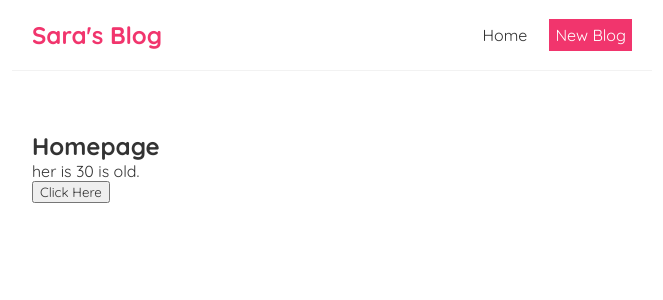
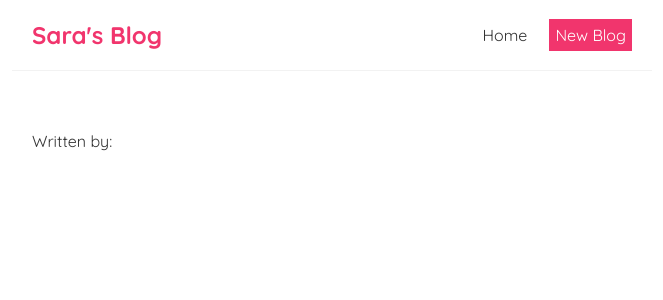
Before and after one commit to spettigrew/react-tut, a React (Create React App) app: page / in a window 1280 px wide. Shown: the top 300 px of the page, without its empty margins (308-971 px from the left). Built offline with nearby package versions, Linux system fonts and the light colour scheme.

Commit message:
Key properties and state hooks added to home comp

```diff
--- a/src/Home.js
+++ b/src/Home.js
@@ -1,19 +1,18 @@
 import { useState } from 'react';
 
 const Home = () => {
-    const [ name, setName] = useState('her');
-    const [ age, setAge ] = useState(30)
-
-    const handleClick = (e) => {
-        setName('she');
-        setAge(40);
-    }
+    const [ blogs, setBlogs] = useState([
+        {title: "", body: "", author: "", id: 1,}
+    ]);
 
     return (
         <div className="home">
-            <h2>Homepage</h2>
-            <p>{ name } is { age } is old.</p>
-            <button onClick={handleClick}>Click Here</button>
+            {blogs.map((blog) => (
+                <div className="blog-preview" key={blog.id}>
+                    <h2>{ blog. title }</h2>
+                    <p> Written by: { blog.author }</p>
+                </div>
+            ))}
         </div>
      );
 }
```
